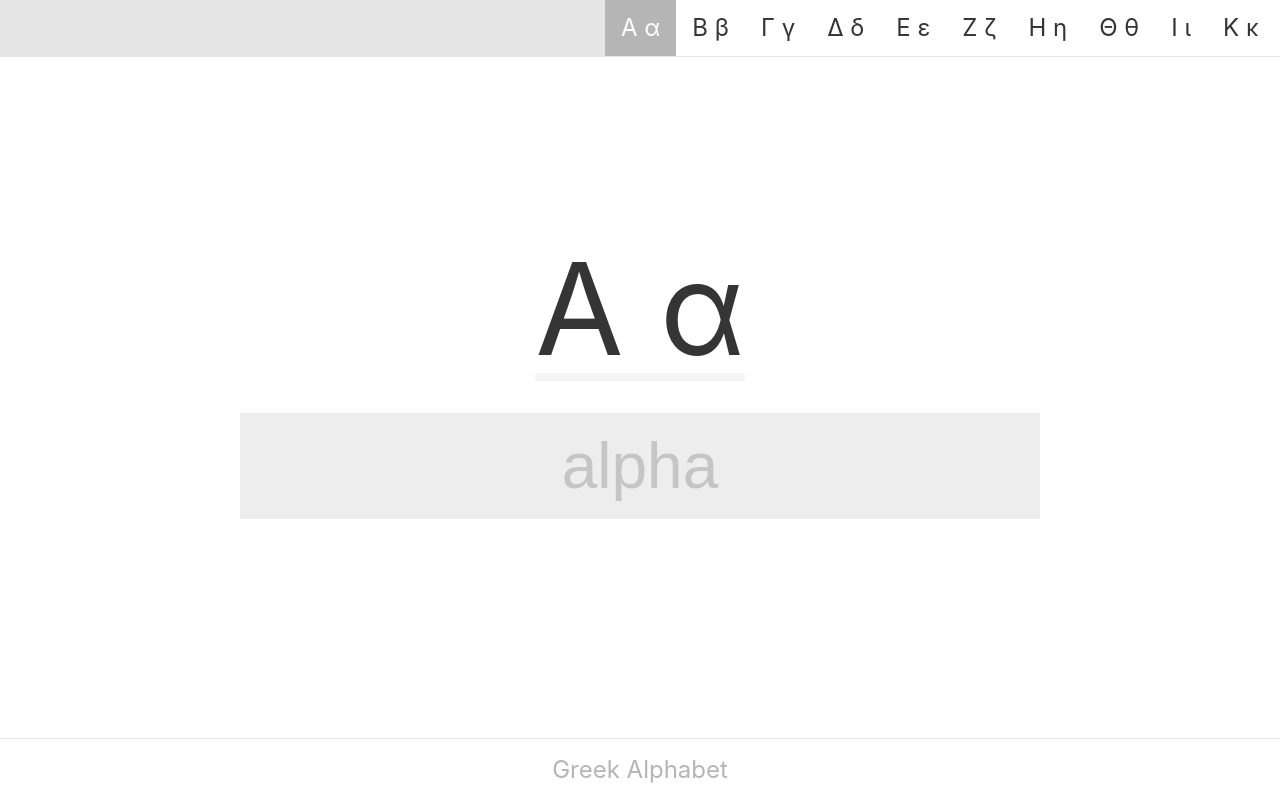
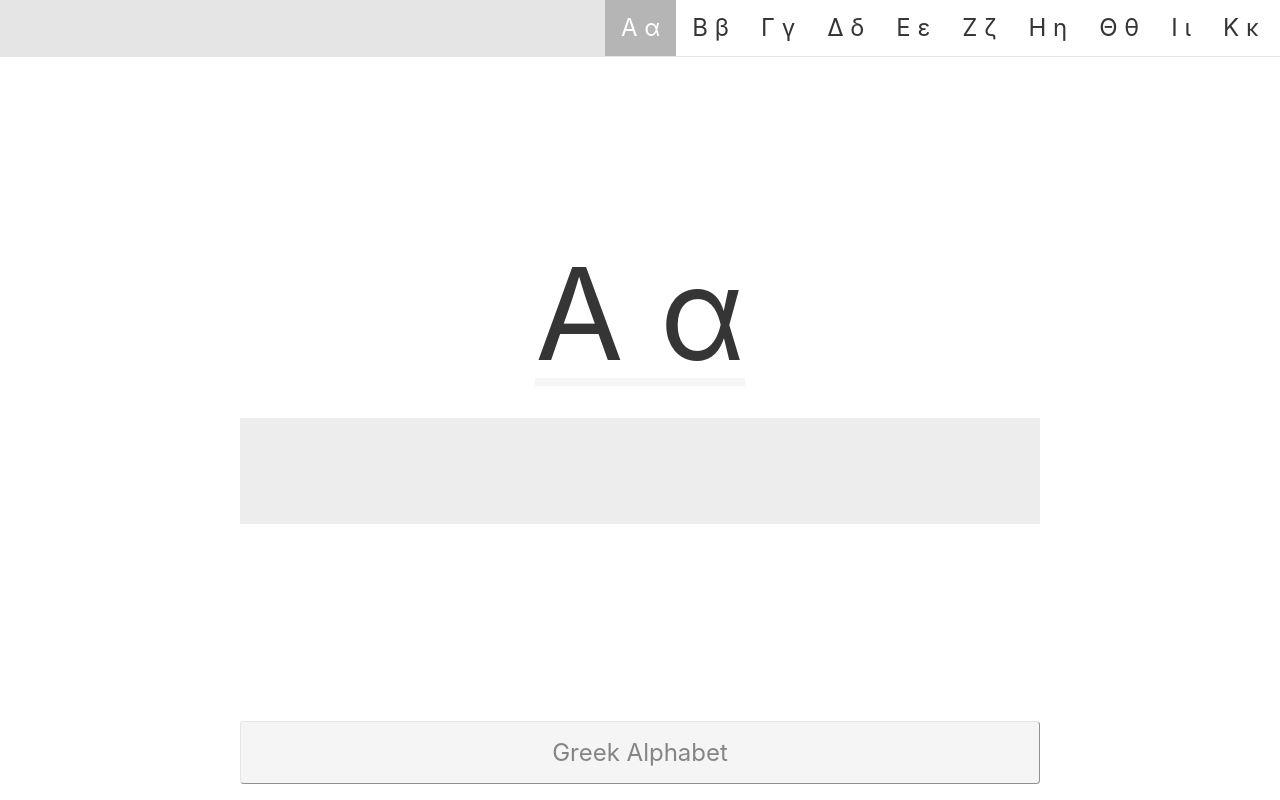
Before and after one commit to davidvandusen/phonograph.figureandsound.com, a Preact app: page / in a window 1280 px wide. Built offline with nearby package versions, Linux system fonts and the light colour scheme.

Commit message:
Polish interactions; Safari compatibility

```diff
--- a/src/components/App.jsx
+++ b/src/components/App.jsx
@@ -39,7 +39,7 @@ class App extends Component {
     super(props);
     this.state = {
       ...getWritingSystemState(0, 0),
-      transition: 'in',
+      transition: '',
       response: '',
     };
   }
@@ -52,19 +52,26 @@ class App extends Component {
   }
 
   componentDidMount() {
-    this.menuDetails.current.open = false;
     this.responseInput.current && this.responseInput.current.focus();
     this.scrollActiveCharacterIntoView();
+    this.setState({ transition: 'in' });
   }
 
   componentDidUpdate() {
     this.menuDetails.current.open = false;
-    this.responseInput.current && this.responseInput.current.focus();
     this.scrollActiveCharacterIntoView();
   }
 
   setWritingSystem(languageIndex, writingSystemIndex) {
-    this.setState(getWritingSystemState(languageIndex, writingSystemIndex));
+    this.setState(
+      {
+        ...getWritingSystemState(languageIndex, writingSystemIndex),
+        transition: '',
+      },
+      () => {
+        this.setState({ transition: 'in' });
+      }
+    );
   }
 
   getCharacterIndex() {
@@ -83,7 +90,9 @@ class App extends Component {
       characterPosition += 1;
     }
     setTimeout(() => {
-      this.setState({ characterPosition, transition: 'in' });
+      this.setState({ characterPosition, response: '' }, () => {
+        this.setState({ transition: 'in' });
+      });
     }, 500);
   };
 
@@ -105,9 +114,20 @@ class App extends Component {
       ]),
       new Promise(resolve => setTimeout(resolve, 1000)),
     ]).then(() => {
-      this.setState({ response: '', transition: 'out' }, this.advanceCharacter);
+      this.setState({ transition: 'out' }, this.advanceCharacter);
     });
   }
+
+  closeMenu = () => {
+    this.menuDetails.current.open = false;
+  };
+
+  handleSummaryClickCapture = clickEvent => {
+    if (this.menuDetails.current.open) {
+      clickEvent.preventDefault();
+      this.closeMenu();
+    }
+  };
 
   handleResponseInput = inputEvent => {
     this.setState({ response: inputEvent.target.value }, () => {
@@ -123,25 +143,37 @@ class App extends Component {
 
   render() {
     return (
-      <div className={`app-layout transition-${this.state.transition}`}>
+      <div
+        className={`app-layout transition-${this.state.transition}`}
+        onClick={this.closeMenu}
+      >
         <details ref={this.menuDetails} className="writing-system-selector">
-          <summary>
+          <summary onClickCapture={this.handleSummaryClickCapture}>
             {this.state.language.name} {this.state.writingSystem.name}
           </summary>
           <menu>
             {languages.map((language, languageIndex) =>
               language.data.writingSystems.map(
-                (writingSystem, writingSystemIndex) => (
+                (writingSystem, writingSystemIndex) => {
+                  const isCurrent =
+                    this.state.language === language &&
+                    this.state.writingSystem === writingSystem;
+                  return (
                     <li key={`${language.name}:${writingSystem.name}`}>
                       <button
+                        className={isCurrent ? 'current' : ''}
                         onClick={() =>
-                        this.setWritingSystem(languageIndex, writingSystemIndex)
+                          this.setWritingSystem(
+                            languageIndex,
+                            writingSystemIndex
+                          )
                         }
                       >
                         {language.name} {writingSystem.name}
                       </button>
                     </li>
-                )
+                  );
+                }
               )
             )}
           </menu>
@@ -175,6 +207,7 @@ class App extends Component {
               autoCorrect={false}
               autoFocus={true}
               id="response-input"
+              onFocus={this.closeMenu}
               onInput={this.handleResponseInput}
               placeholder={
                 this.getCharacter()[this.state.writingSystem.responseProperty]
--- a/src/lib/speechSynthesis.js
+++ b/src/lib/speechSynthesis.js
@@ -1,17 +1,22 @@
-let hasSpeech = false;
+let voices = [];
 
-speechSynthesis.addEventListener('voiceschanged', () => {
-  hasSpeech = true;
-});
+if (window.speechSynthesis) {
+  if (speechSynthesis.addEventListener) {
+    speechSynthesis.addEventListener('voiceschanged', () => {
+      voices = speechSynthesis.getVoices();
+    });
+  } else {
+    // In Safari, the speechSynthesis object isn't an event emitter, so
+    // getVoices can be called without waiting for a voiceschanged event
+    voices = speechSynthesis.getVoices();
+  }
+}
 
 const speak = (text, language, rate = 0.7) => {
-  if (!hasSpeech) return Promise.resolve();
-  const voices = speechSynthesis
-    .getVoices()
-    .filter(voice => voice.lang.startsWith(language));
-  if (voices.length === 0) return Promise.resolve();
+  const voice = voices.find(voice => voice.lang.startsWith(language));
+  if (!voice) return Promise.resolve();
   const utterance = new SpeechSynthesisUtterance(text);
-  utterance.voice = voices[0];
+  utterance.voice = voice;
   utterance.rate = rate;
   return new Promise((resolve, reject) => {
     utterance.addEventListener('end', resolve);
--- a/src/styles/app.css
+++ b/src/styles/app.css
@@ -59,6 +59,7 @@ html {
 .character-query label {
   border-bottom: 0.5rem solid #f5f5f5;
   display: inline-block;
+  margin: 2rem 0;
   opacity: 1;
   transform: translateX(0);
 }
@@ -100,14 +101,13 @@ html {
 }
 
 .response-prompt {
-  margin: 2rem auto;
+  margin: 0 auto 2rem;
   max-width: 50rem;
 }
 
 .response-prompt input {
   background: #ededed;
-  border: none #c5c5c5;
-  border-width: 1px 0;
+  border: 0 none;
   box-sizing: border-box;
   color: #353535;
   display: block;
@@ -123,30 +123,40 @@ html {
   transition: color 125ms 250ms;
 }
 
+.transition-out .response-prompt input {
+  color: #ededed;
+  transition: color 125ms 250ms;
+}
+
 .response-prompt input::placeholder {
-  color: #c5c5c5;
+  background-position-x: 100%;
+  color: #ededed;
 }
 
 .transition-in .response-prompt input::placeholder {
-  color: #c5c5c5;
-  transition: color 21s 7s ease-in;
+  background: linear-gradient(90deg, #d5d5d5 50%, #ededed 50%);
+  background-position-x: 0;
+  background-size: 200%;
+  transition: background-position-x 27s 3s linear;
 }
 
 .transition-out .response-prompt input::placeholder {
-  color: #ededed;
   transition: none;
 }
 
 .writing-system-selector {
-  border-top: 1px solid #e4e5e6;
+  margin: 0 auto;
+  max-width: 52rem;
   order: 3;
   position: relative;
+  width: 100%;
 }
 
 .writing-system-selector button {
-  background: #fff;
+  background: transparent;
   border: 0 none;
   box-sizing: border-box;
+  color: #353535;
   cursor: pointer;
   display: block;
   font-size: 1.5rem;
@@ -155,7 +165,11 @@ html {
 }
 
 .writing-system-selector button:hover {
-  background: #f5f5f5;
+  background: #ededed;
+}
+
+.writing-system-selector button.current {
+  background: #ededed;
 }
 
 .writing-system-selector li {
@@ -163,32 +177,44 @@ html {
 }
 
 .writing-system-selector menu {
-  border: solid #e4e5e6;
-  border-width: 1px 0;
+  background: #fff;
+  border: 1px outset #e5e5e5;
+  border-radius: 0.25rem;
   bottom: 100%;
-  left: 0;
+  left: 1rem;
   margin: 0;
   padding: 0;
+  overflow: hidden;
   position: absolute;
-  right: 0;
+  right: 1rem;
 }
 
 .writing-system-selector summary {
-  background: #fff;
-  color: #b5b5b5;
+  background: #f5f5f5;
+  border: 1px outset #e5e5e5;
+  border-radius: 0.25rem;
+  color: #858585;
   cursor: pointer;
   font-size: 1.5rem;
   list-style: none;
+  margin: 0.25rem 1rem 1rem;
   padding: 1rem;
   text-align: center;
+  transition: background 125ms;
+  user-select: none;
+  -webkit-tap-highlight-color: transparent;
+}
+
+.writing-system-selector summary::-webkit-details-marker {
+  display: none;
 }
 
 .writing-system-selector summary:hover {
-  background: #f5f5f5;
+  background: #e5e5e5;
 }
 
 .writing-system-selector[open] summary {
-  background: #ddd;
-  color: #fff;
-  text-shadow: 1px 1px 1px rgba(0, 0, 0, 0.2);
+  background: #d5d5d5;
+  color: #656565;
+  transition: none;
 }
```
Also changed, not shown: 1 other file (tests, documents, lock files or other folders). Lines whose indentation alone changed are shown as unchanged.
